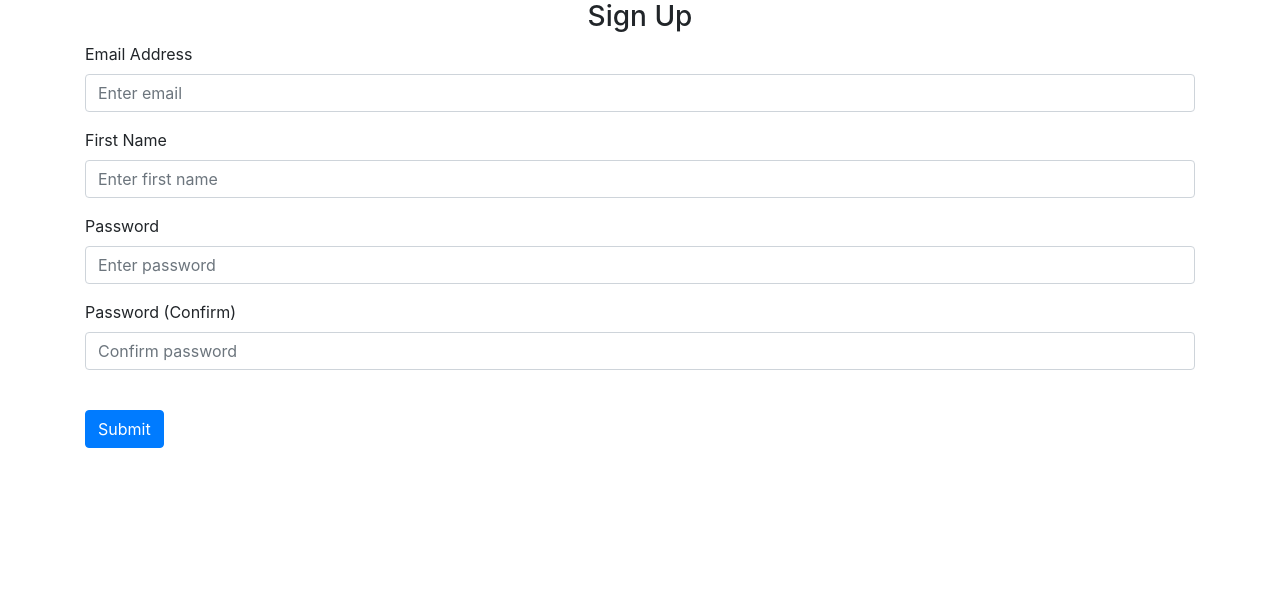
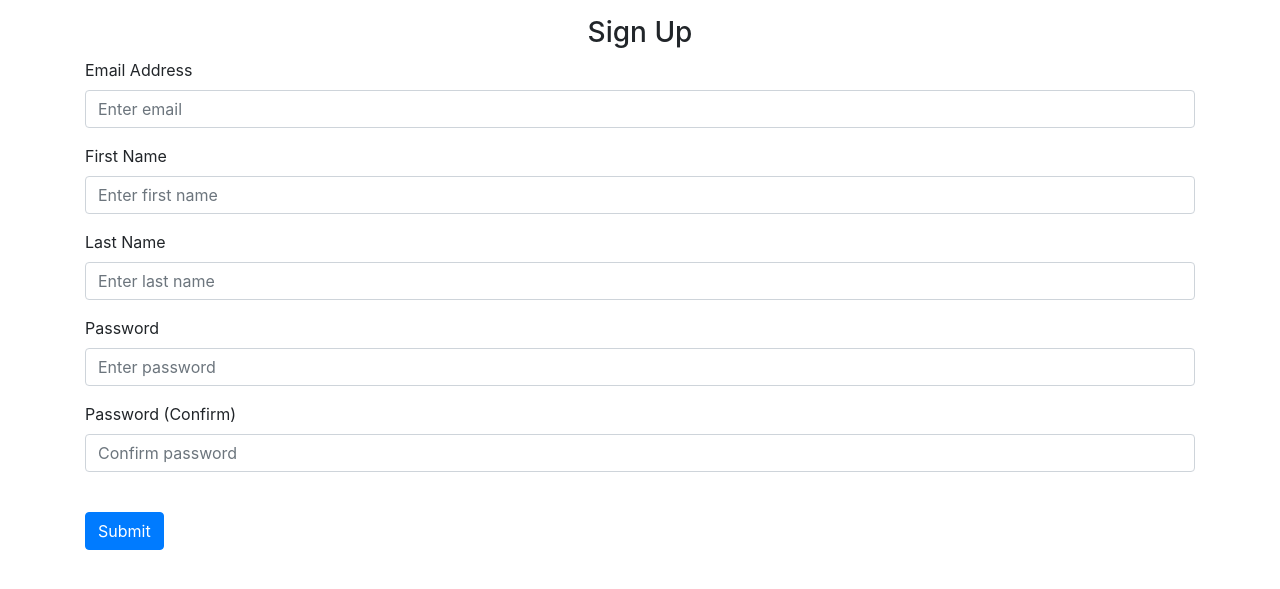
Before and after one commit to Linthegreatone/464Project, a Flask app: page /sign-up in a window 1280 px wide. Shown: the part 56-645 px from the top of the page. Run offline with Flask 3, Linux system fonts and the light colour scheme; some libraries are stand-ins or nearby versions.

Commit message:
Update sign_up.html

```diff
--- a/website/templates/sign_up.html
+++ b/website/templates/sign_up.html
@@ -1,6 +1,7 @@
 {% extends "base.html" %} {% block title %}Sign Up{% endblock %} {% block
     content %}
     <form method="POST">
+      <div class="form-group"></div>
       <h3 align="center">Sign Up</h3>
       <div class="form-group">
         <label for="email">Email Address</label>
@@ -20,6 +21,16 @@
           id="firstName"
           name="firstName"
           placeholder="Enter first name"
+        />
+      </div>
+      <div class="form-group">
+        <label for="lastName">Last Name</label>
+        <input
+          type="text"
+          class="form-control"
+          id="lastName"
+          name="lastName"
+          placeholder="Enter last name"
         />
       </div>
       <div class="form-group">
```
